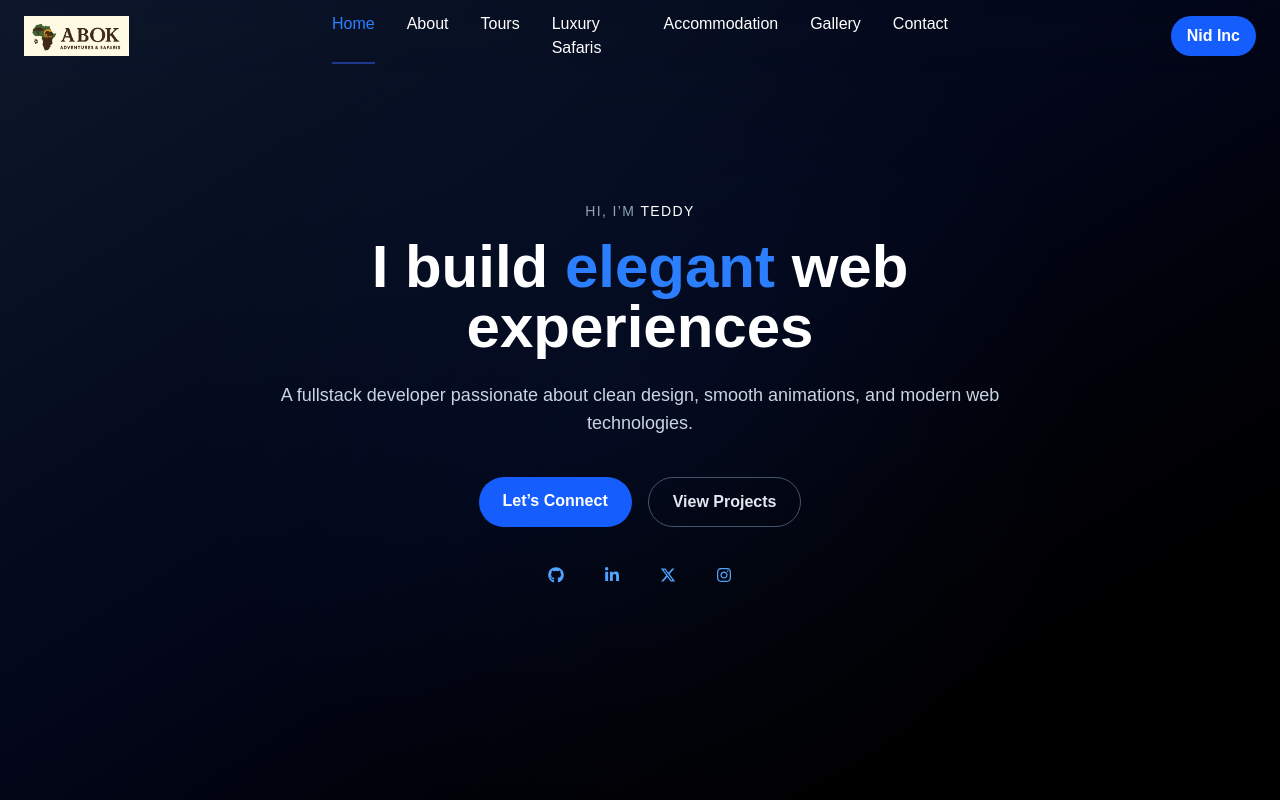
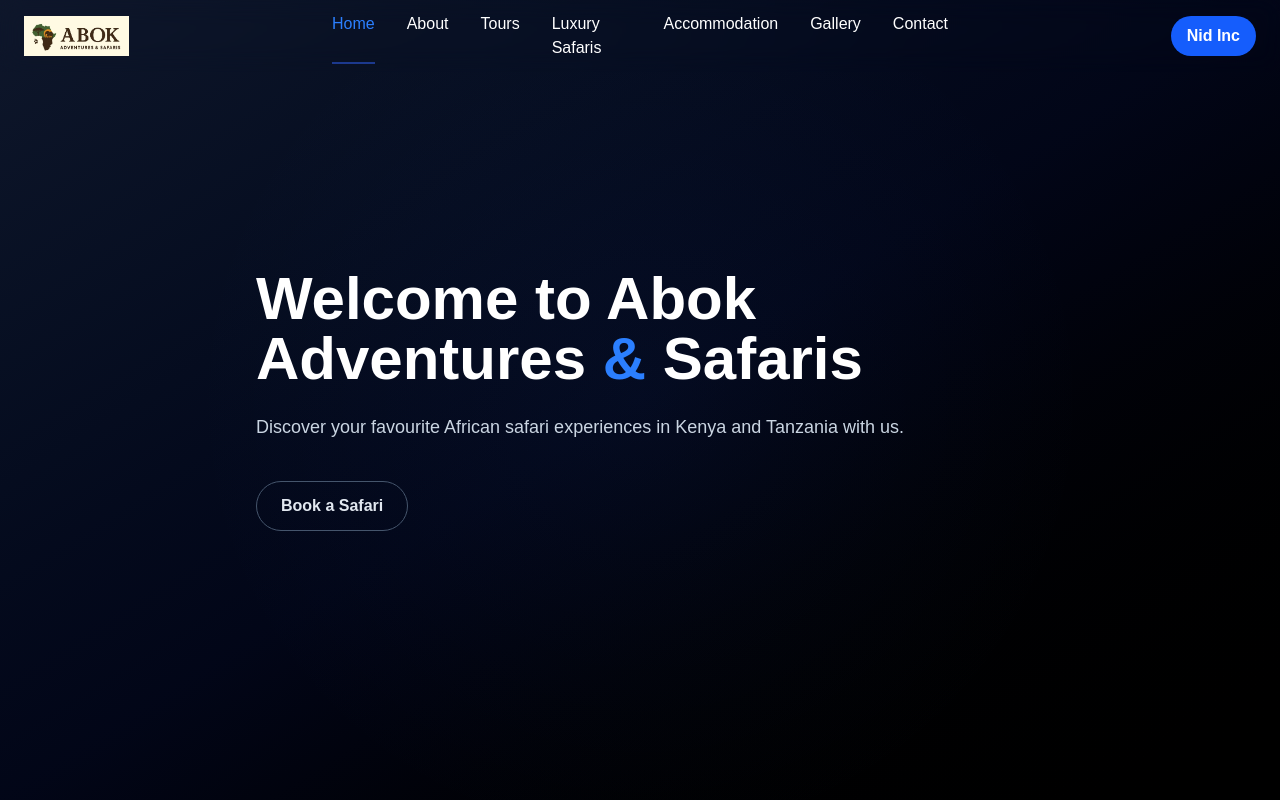
Before and after one commit to Niarb144/abok-adventures-NextJs-, a Next.js app: page / in a window 1280 px wide. Shown: the top 800 px of the page. Built offline with nearby package versions, Linux system fonts and the light colour scheme.

Commit message:
Edit Hero Section

```diff
--- a/components/Hero.tsx
+++ b/components/Hero.tsx
@@ -14,7 +14,7 @@
   const glowOpacity = useTransform(scrollY, [0, 300], [0.25, 0]);
 
   return (
-    <section className="relative min-h-screen overflow-hidden bg-slate-950">
+    <section className="relative min-h-screen overflow-hidden bg-white-950">
 
       {/* Parallax background */}
       <motion.div
@@ -31,17 +31,17 @@
       {/* Content */}
       <motion.div
         style={{ y: contentY }}
-        className="relative z-10 min-h-screen flex items-center justify-center px-6"
+        className="relative z-10 min-h-screen flex items-center justify-left px-6"
       >
-        <div className="max-w-3xl text-center">
-          <motion.p
+        <div className="max-w-3xl text-left mx-auto">
+          {/* <motion.p
             initial={{ opacity: 0, y: 20 }}
             animate={{ opacity: 1, y: 0 }}
             transition={{ delay: 0.1 }}
             className="text-sm uppercase tracking-widest text-slate-400 mb-4"
           >
             Hi, I’m <span className="text-white">Teddy</span>
-          </motion.p>
+          </motion.p> */}
 
           <motion.h1
             initial={{ opacity: 0, y: 30 }}
@@ -49,9 +49,8 @@
             transition={{ delay: 0.2 }}
             className="text-4xl md:text-6xl font-bold text-white"
           >
-            I build <span className="text-blue-500">elegant</span> web
+            Welcome to Abok Adventures<span className="text-blue-500"> &</span> Safaris
             <br />
-            experiences
           </motion.h1>
 
           <motion.p
@@ -60,32 +59,24 @@
             transition={{ delay: 0.35 }}
             className="mt-6 text-slate-300 text-lg"
           >
-            A fullstack developer passionate about clean design,
-            smooth animations, and modern web technologies.
+            Discover your favourite African safari experiences in Kenya and Tanzania with us.
           </motion.p>
 
           <motion.div
             initial={{ opacity: 0, y: 20 }}
             animate={{ opacity: 1, y: 0 }}
             transition={{ delay: 0.5 }}
-            className="mt-10 flex flex-col sm:flex-row gap-4 justify-center"
+            className="mt-10 flex flex-col sm:flex-row gap-4 justify-left"
           >
-            <a
-              href="/contacts"
-              className="px-6 py-3 rounded-full bg-blue-600 text-white font-semibold hover:bg-blue-500 transition"
-            >
-              Let’s Connect
-            </a>
-
             <a
               href="/projects"
               className="px-6 py-3 rounded-full border border-slate-600 text-slate-200 font-semibold hover:bg-slate-800 transition"
             >
-              View Projects
+              Book a Safari
             </a>
           </motion.div>
 
-          <motion.div
+          {/* <motion.div
             initial={{ opacity: 0, y: 20 }}
             animate={{ opacity: 1, y: 0 }}
             transition={{ delay: 0.75 }}
@@ -94,7 +85,7 @@
             <Link href="https://www.linkedin.com/in/teddy-brian-7a0057228/" target="_blank" className="mx-3 text-blue-400 hover:text-blue-400"><FaLinkedinIn /></Link>
             <Link href="https://x.com/BrianTeddy7" target="_blank" className="mx-3 text-blue-400 hover:text-blue-400"><FaXTwitter /></Link>
             <Link href="https://www.instagram.com/pendoria_/" target="_blank" className="mx-3 text-blue-400 hover:text-blue-400"><FaInstagram /></Link>
-        </motion.div>
+        </motion.div>    */}
         </div>
       </motion.div>
     </section>
```
Also changed, not shown: 1 other file (tests, documents, lock files or other folders).
